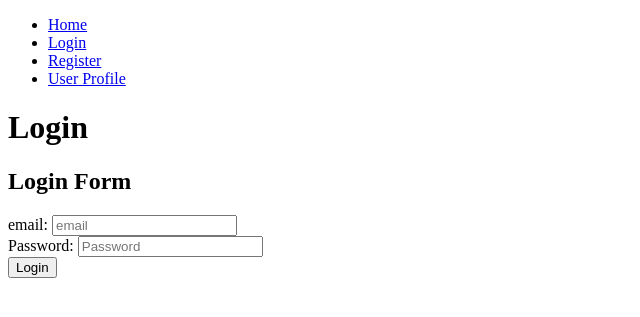
After one commit to BrunoPaladino/Backend, a Node server app: page /login in a window 1280 px wide. The commit adds this page. Shown: the top 317 px of the page, without its empty margins (0-640 px from the left). Run offline with Node 20, Linux system fonts and the light colour scheme; some libraries are stand-ins or nearby versions.

Commit message:
Configuracion session y vistas de login, sing up y profile

```diff
--- a/package.json
+++ b/package.json
@@ -18,8 +18,11 @@
   },
   "homepage": "https://github.com/BrunoPaladino/Backend#readme",
   "dependencies": {
+    "connect-mongo": "^5.1.0",
+    "cookie-parser": "^1.4.6",
     "express": "^4.18.2",
     "express-handlebars": "^7.1.2",
+    "express-session": "^1.17.3",
     "mongoose": "^7.6.3",
     "mongoose-paginate-v2": "^1.7.4",
     "nodemon": "^3.0.1",
--- a/src/app.js
+++ b/src/app.js
@@ -5,7 +5,7 @@ import bodyParser from 'body-parser';
 import productRouter from './routes/products.js';
 import cartRouter from './routes/carts.js';
 import viewsRouter from './routes/views.router.js';
-import { Server } from 'socket.io';     //Server es una clase que representa al servidor WebSocket para comunicacion en tiempo real
+import { Server } from 'socket.io';                     //Server es una clase que representa al servidor WebSocket para comunicacion en tiempo real
 import http from 'http';
 import ProductManager from './dao/ProductManager.js';
 import usersRouter from './routes/users.router.js';
@@ -14,14 +14,18 @@ import mongoose from 'mongoose';
 import messageModel from './dao/models/messages.model.js'
 import cartModel from './dao/models/carts.model.js'
 
+import session from 'express-session';
+import MongoStore from 'connect-mongo';
+import sessionRouter from './routes/session.router.js';
+
 //MONGOOSE
 //creo una constante para ingresar el link para conectar con Mongo Atlas (DB en internet)
 const url = 'mongodb+srv://BrunoPaladino:E19R9942sGd0IEJw@clusterr2.bxmstih.mongodb.net/';
 
 //Ecommerce Data Base
 //la conexion de mongoose funciona como una promesa
-mongoose.connect(url, {dbName: 'ecommerce'})     //el segundo parametro especifica la Base de Datos a vincular
-.then(() => {                                   // la coleccion ya la definimos en el modelo(esquema)
+mongoose.connect(url, {dbName: 'ecommerce'})                    //el segundo parametro especifica la Base de Datos a vincular
+.then(() => {                                                   // la coleccion ya la definimos en el modelo(esquema)
     console.log("Database ecommerce connected");
     server.listen (8080, () =>  //ACTIVACION DE SERVER, si en el lugar de "server" pusiera "app" no funcionaria el socket, sino que lo tomaria el server de express
         {console.log("Server 8080 activated, with socket")
@@ -83,15 +87,28 @@ socketServer.on('connection', (socket) => {     //socketServer.on se usa para es
 
 //Configuracion Express
 app.use(bodyParser.json());
-app.use(express.json());        //para poder recibir req.body
+app.use(express.json());                            //para poder recibir req.body en formato JSON
 app.use(express.urlencoded({extended:true}));
-app.use('/api/products', productRouter);    // sintaxis : (endpoint, ruta vinculada al endpoint)
+app.use('/api/products', productRouter);            // sintaxis : (endpoint, ruta vinculada al endpoint)
 app.use('/api/cart', cartRouter);
 app.use('/api/users', usersRouter);
+app.use('/api/session', sessionRouter);
 
-//HANDLEBARS (es un motor de plantillas, una libreria para tomar HTML y reemplazar datos alli)
+// Configuracion HANDLEBARS (es un motor de plantillas, una libreria para tomar HTML y reemplazar datos alli)
 app.engine('handlebars', handlebars.engine());  //Se inicializa el motor de plantillas
 app.set('views', __dirname+'/views');          //indicamos en que parte del proyecto estaran las vistas (las plantillas)
 app.set('view engine', 'handlebars');          //indicamos con que motor de plantillas (handlebars en este caso) se debe renderizar las vistas
 app.use(express.static(__dirname+'/public'));      //seteamos de forma estatica la carpeta public
 app.use('/',viewsRouter);
+
+//Configuracion Session
+app.use(session({
+    store: MongoStore.create({
+        mongoUrl: url,
+        dbName: 'ecommerce',
+        ttl: 100
+    }),
+    secret: 'secret',
+    resave: true,
+    saveUninitialized: true,
+}));
--- a/src/dao/models/user.model.js
+++ b/src/dao/models/user.model.js
@@ -14,8 +14,9 @@ const userSchema = new mongoose.Schema({
     lastName: String,
     email: {
         type: String,
-        unique: true
-    }
+    },
+    password: String
+/*     rol: String */
 });
 
 /*
--- a/src/routes/views.router.js
+++ b/src/routes/views.router.js
@@ -104,4 +104,30 @@ router.get('/index', (req,res)=>{
     res.render('index', {testUser});  //metodo para renderizar render(nombre de plantilla, objeto para reemplazar en la plantilla)
 });
 
+//RUTAS DE SESSION
+//Inicio de sesion de usuario
+router.get('/login', (req,res)=>{
+    if(req.session?.user){      //si en session encontramos un usuario, redigirimos a profile
+        return res.redirect('/profile')
+    } else {
+        res.render('login',{});
+    }
+})
+
+//Registrar usuario
+router.get('/singup', (req,res)=>{
+    if(req.session?.user){
+        return res.redirect('/profile')
+    } else {
+        res.render('singup',{});
+    }
+})
+
+//Perfil de usuario
+router.get('/profile', (req,res)=>{
+    const user = req.session.user;   //toma los datos del usuario desde la base de datos session
+
+    res.render('profile',{user});
+})
+
 export default router;
--- a/src/views/index.handlebars
+++ b/src/views/index.handlebars
@@ -1,6 +1,6 @@
 <div>
-    <h1>Welcome user!</h1>
-    <h2>Hellow, my name is: {{testUser.name}} {{testUser.lastName}}</h2>
+    <h1>Welcome to our websyte!</h1>
+    <h2>I am your guide and my name is: {{testUser.name}} {{testUser.lastName}}</h2>
 </div>
 
 <script src="/socket.io/socket.io.js" /></script>       {{!-- Los scripts comunican las view con el socket --}}
--- a/src/views/layouts/main.handlebars
+++ b/src/views/layouts/main.handlebars
@@ -6,6 +6,24 @@
     <title>Document</title>
 </head>
     <body>
+        <header>
+            <ul>
+                <li>
+                    <a href="/">Home</a>
+                </li>
+                <li>
+                    <a href="/login">Login</a>
+                </li>
+                <li>
+                    <a href="/singup">Register</a>
+                </li>
+                <li>
+                    <a href="/profile">User Profile</a>
+                </li>
+            </ul>
+        </header>
+
         {{{body}}}
+
     </body>
 </html>
--- /dev/null
+++ b/src/views/login.handlebars
@@ -0,0 +1,15 @@
+<div>
+    <h1>Login</h1>
+    <div>
+        <form action="/api/session/login" method="post">        {{!-- action indica a que URL enviamos la informacion --}}
+        <h2>Login Form</h1>
+                <label for="emailUser">email:</label>
+                <input type="text" name="email" placeholder="email" id="emailForm" required>
+                <br>
+                <label for="passwordUser">Password:</label>
+                <input type="text" name="password" placeholder="Password" id="password" required>
+                <br>
+        <button type="submit">Login</button>
+        </form>
+    </div>
+</div>
```
Also changed, not shown: src/routes/session.router.js (added, +25 -0 lines), src/views/profile.handlebars (added, +12 -0 lines), src/views/singup.handlebars (added, +21 -0 lines), 1 other file.
